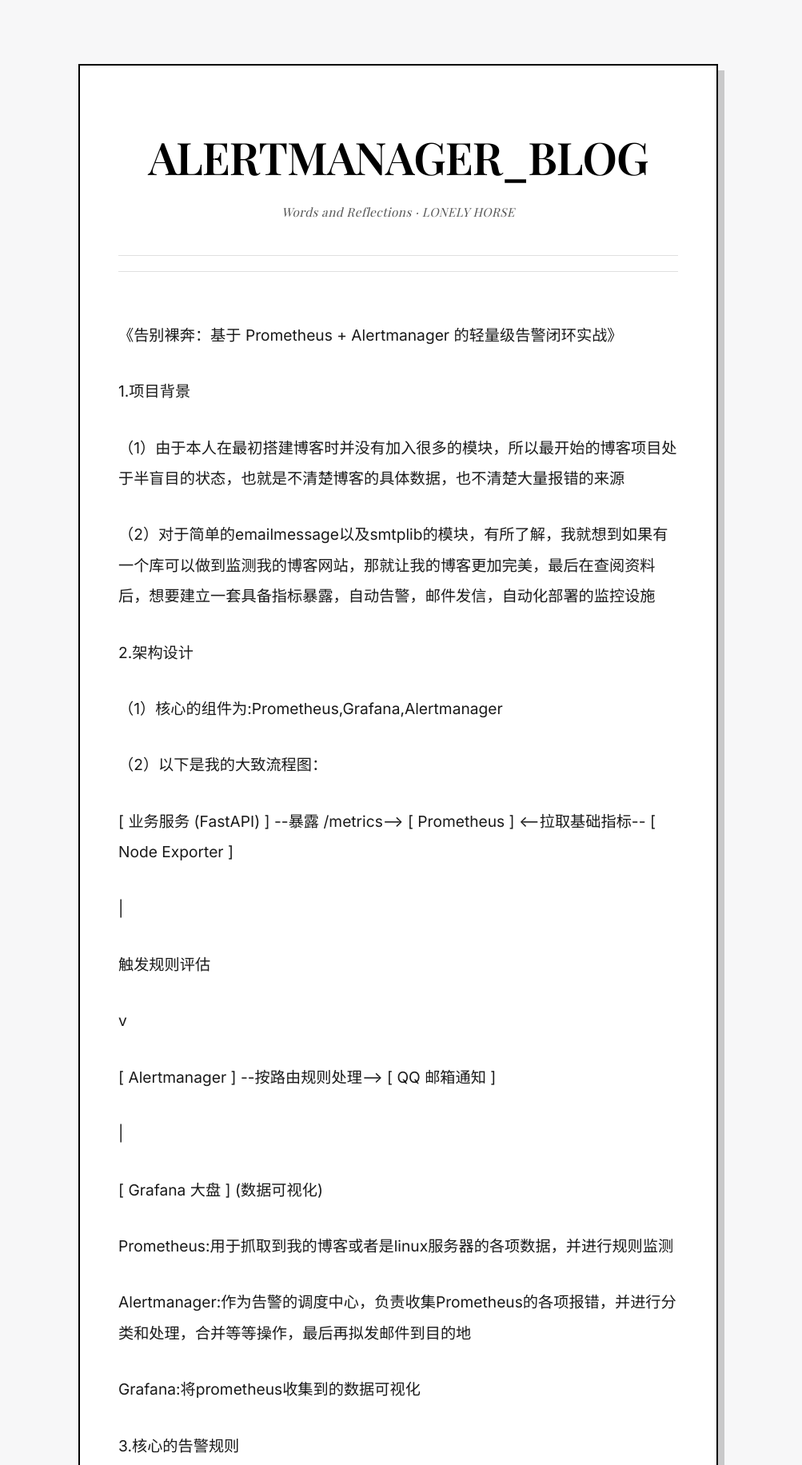
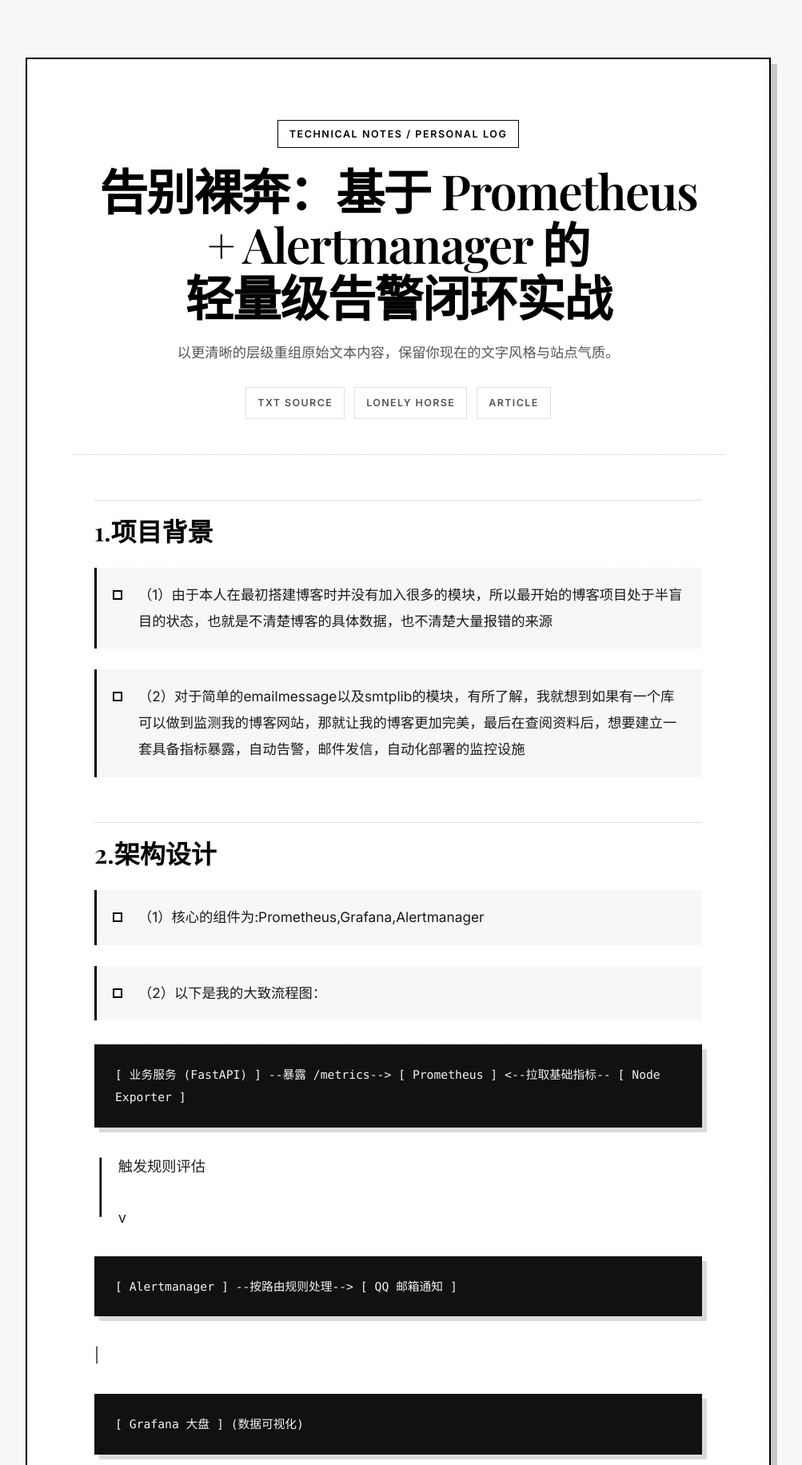
Before and after one commit to Lonely-Horse/My_blog, a FastAPI app: page /article/Alertmanager_Blog in a window 1280 px wide. Shown: the part 88-1920 px from the top of the page at 80% size, without its empty margins (142-1145 px from the left). Run offline with FastAPI, Linux system fonts and the light colour scheme; some web fonts are replaced.

Commit message:
修改了前端代码，优化了博客的观赏性

```diff
--- a/static/css/style.css
+++ b/static/css/style.css
@@ -310,55 +310,167 @@
 }
 
 /* --- Article Detail Page --- */
-.article-container {
-    max-width: 800px;
-    margin: 80px auto 120px;
-    background: var(--bg-card);
-    padding: 60px 48px;
+.article-shell {
+    max-width: 980px;
+    margin: 72px auto 120px;
+    padding: 0 24px;
+}
+
+.article-frame {
+    background:
+        linear-gradient(180deg, rgba(255, 255, 255, 0.96) 0%, rgba(255, 255, 255, 1) 100%),
+        repeating-linear-gradient(180deg, transparent 0 34px, rgba(17, 17, 17, 0.03) 34px 35px);
     border: 2px solid var(--text-main);
     box-shadow: var(--shadow-md);
+    padding: 56px 56px 48px;
 }
 
 .article-header {
     text-align: center;
-    margin-bottom: 60px;
+    padding-bottom: 44px;
+    border-bottom: 1px solid var(--border-light);
+    margin-bottom: 48px;
+}
+
+.article-kicker {
+    display: inline-block;
+    margin-bottom: 20px;
+    padding: 6px 14px;
+    border: 1px solid var(--text-main);
+    font-size: 0.78rem;
+    letter-spacing: 1.6px;
+    text-transform: uppercase;
+    font-weight: 600;
+    background: #fff;
 }
 
 .article-title {
-    font-size: 3.5rem;
-    line-height: 1.2;
-    margin-bottom: 24px;
-    letter-spacing: -1px;
+    font-size: 3.8rem;
+    line-height: 1.1;
+    margin-bottom: 20px;
+    letter-spacing: -1.6px;
+    text-wrap: balance;
 }
 
-.article-meta {
+.article-intro {
+    max-width: 680px;
+    margin: 0 auto 28px;
     color: var(--text-muted);
-    font-size: 0.95rem;
-    font-family: var(--font-heading);
-    font-style: italic;
-    border-bottom: 1px solid var(--border-light);
-    padding-bottom: 40px;
-    letter-spacing: 0.5px;
+    font-size: 1.08rem;
+    line-height: 1.8;
+}
+
+.article-meta-row {
+    display: flex;
+    justify-content: center;
+    gap: 12px;
+    flex-wrap: wrap;
+}
+
+.article-meta-pill {
+    padding: 8px 14px;
+    border: 1px solid var(--border-light);
+    background: #fff;
+    color: var(--text-muted);
+    font-size: 0.78rem;
+    font-weight: 600;
+    letter-spacing: 1.4px;
+    text-transform: uppercase;
 }
 
 .article-body {
-    font-size: 1.2rem;
-    line-height: 2;
+    max-width: 760px;
+    margin: 0 auto;
     color: #1a1a1a;
 }
 
-.article-body p {
-    margin-bottom: 2rem;
+.article-section-title {
+    font-size: 2rem;
+    line-height: 1.25;
+    margin: 56px 0 22px;
+    padding-top: 18px;
+    border-top: 1px solid var(--border-light);
 }
 
-.article-body p:first-of-type::first-letter {
+.article-paragraph {
+    font-size: 1.14rem;
+    line-height: 2;
+    margin-bottom: 1.7rem;
+    color: #222;
+}
+
+.article-lead {
+    font-size: 1.22rem;
+    color: #111;
+}
+
+.article-lead::first-letter {
     font-family: var(--font-heading);
-    font-size: 4.5rem;
+    font-size: 4.4rem;
     float: left;
-    line-height: 0.8;
-    padding-right: 16px;
-    padding-top: 8px;
+    line-height: 0.85;
+    padding-right: 14px;
+    padding-top: 10px;
     color: var(--accent);
+}
+
+.article-point {
+    display: grid;
+    grid-template-columns: 16px minmax(0, 1fr);
+    gap: 16px;
+    align-items: start;
+    margin: 26px 0;
+    padding: 18px 20px;
+    background: rgba(17, 17, 17, 0.03);
+    border-left: 3px solid var(--accent);
+}
+
+.article-point-mark {
+    width: 12px;
+    height: 12px;
+    margin-top: 10px;
+    border: 2px solid var(--accent);
+    background: #fff;
+}
+
+.article-point p {
+    margin: 0;
+    font-size: 1.08rem;
+    line-height: 1.9;
+}
+
+.article-diagram {
+    margin: 30px 0;
+    padding: 22px 24px;
+    background: #111;
+    color: #f3f3f3;
+    border: 2px solid #111;
+    box-shadow: var(--shadow-sm);
+    font-size: 0.92rem;
+    line-height: 1.9;
+    overflow-x: auto;
+    white-space: pre-wrap;
+    font-family: ui-monospace, SFMono-Regular, Menlo, Monaco, Consolas, 'Liberation Mono', monospace;
+}
+
+.article-footer {
+    max-width: 760px;
+    margin: 64px auto 0;
+    padding-top: 28px;
+    border-top: 1px solid var(--border-light);
+    text-align: center;
+}
+
+.article-footer-copy {
+    color: var(--text-muted);
+    font-size: 0.98rem;
+    line-height: 1.8;
+    margin-bottom: 24px;
+}
+
+.article-footer-actions {
+    display: flex;
+    justify-content: center;
 }
 
 /* --- Projects Page --- */
--- a/templates/post.html
+++ b/templates/post.html
@@ -3,26 +3,49 @@
 {% block title %}{{ title }} - lonelyhorse{% endblock %}
 
 {% block content %}
-    <article class="article-container reveal">
-        <header class="article-header">
-            <h1 class="article-title">{{ title }}</h1>
-            <div class="article-meta">Words and Reflections &middot; LONELY HORSE</div>
-        </header>
+    {% set raw_heading = lines[0] if lines else title %}
+    {% set display_title = raw_heading[1:-1] if raw_heading.startswith('《') and raw_heading.endswith('》') else raw_heading %}
+    {% set article_lines = lines[1:] if lines and raw_heading == lines[0] else lines %}
+    {% set ns = namespace(lead_done=false) %}
 
-        <div class="article-body">
-            <!-- 插入不可见的空段落，用来消耗掉全局 CSS 中的 p:first-of-type 首字母大写样式 -->
-            <p style="display: none;"></p>
+    <article class="article-shell reveal">
+        <div class="article-frame">
+            <header class="article-header">
+                <div class="article-kicker">Technical Notes / Personal Log</div>
+                <h1 class="article-title">{{ display_title }}</h1>
+                <p class="article-intro">以更清晰的层级重组原始文本内容，保留你现在的文字风格与站点气质。</p>
+                <div class="article-meta-row">
+                    <span class="article-meta-pill">TXT Source</span>
+                    <span class="article-meta-pill">LONELY HORSE</span>
+                    <span class="article-meta-pill">Article</span>
+                </div>
+            </header>
 
-            <!-- 遍历 TXT 的每一行，跳过空行，优化段落排版细节 -->
-            {% for line in lines %}
-                {% if line.strip() %}
-                    <p class="reveal">{{ line }}</p>
-                {% endif %}
-            {% endfor %}
-        </div>
+            <div class="article-body">
+                {% for line in article_lines %}
+                    {% if line[0].isdigit() and '.' in line[:4] %}
+                        <h2 class="article-section-title reveal">{{ line }}</h2>
+                    {% elif line[0] in '一二三四五六七八九十' and line[1:2] == '.' %}
+                        <h2 class="article-section-title reveal">{{ line }}</h2>
+                    {% elif line.startswith('（') and '）' in line[:6] %}
+                        <div class="article-point reveal">
+                            <span class="article-point-mark"></span>
+                            <p>{{ line }}</p>
+                        </div>
+                    {% elif '-->' in line or ('[' in line and ']' in line) %}
+                        <pre class="article-diagram reveal">{{ line }}</pre>
+                    {% else %}
+                        <p class="article-paragraph{% if not ns.lead_done %} article-lead{% set ns.lead_done = true %}{% endif %} reveal">{{ line }}</p>
+                    {% endif %}
+                {% endfor %}
+            </div>
 
-        <div class="reveal" style="margin-top: 80px; text-align: center; margin-bottom: 40px;">
-            <a href="/" class="btn-outline">← RETURN HOME</a>
+            <footer class="article-footer reveal">
+                <p class="article-footer-copy">阅读到这里，正文结束。内容仍来自原始 `posts/*.txt`，仅调整了页面呈现方式。</p>
+                <div class="article-footer-actions">
+                    <a href="/" class="btn-outline">RETURN HOME</a>
+                </div>
+            </footer>
         </div>
     </article>
 {% endblock %}
```
Also changed, not shown: other parts of static/css/style.css (+29 -0 lines).
